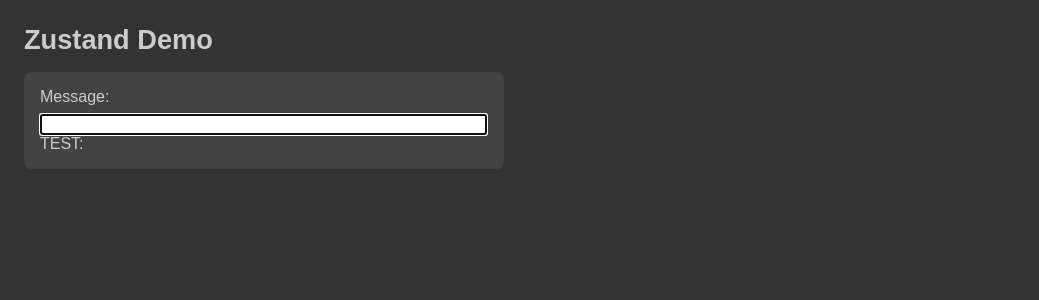
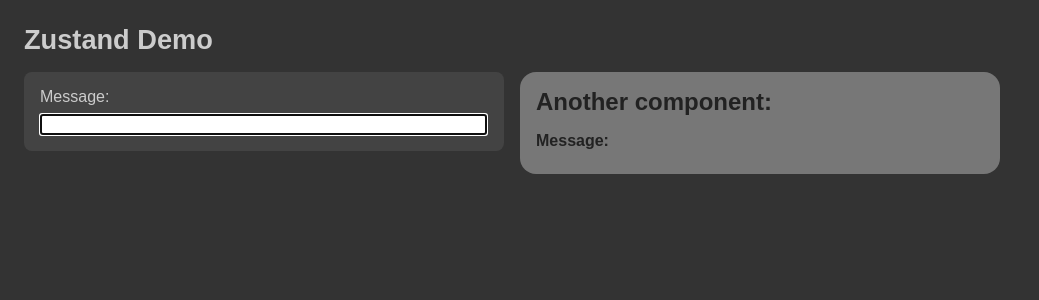
Before and after one commit to edwardtanguay/et01-zustand-state-demo, a React (Vite) app: page / in a window 1280 px wide. Shown: the top 300 px of the page, without its empty margins (0-1039 px from the left). Built offline with nearby package versions, Linux system fonts and the light colour scheme.

Commit message:
prop sharing

```diff
--- a/src/App.tsx
+++ b/src/App.tsx
@@ -1,5 +1,6 @@
 import { useState } from 'react';
 import './App.scss';
+import { InfoBox } from './components/InfoBox';
 
 function App() {
 	const [message, setMessage] = useState('');
@@ -17,8 +18,10 @@
 							value={message}
 							onChange={(e) => setMessage(e.target.value)}
 						/>
-						TEST: {message}
 					</div>
+				</section>
+				<section className="dataArea">
+					<InfoBox message={message} />
 				</section>
 			</main>
 		</div>
--- /dev/null
+++ b/src/components/InfoBox.tsx
@@ -0,0 +1,15 @@
+interface IInfoBoxProps {
+	message: string;
+}
+export const InfoBox = (props: IInfoBoxProps) => {
+	const { message } = props;
+	return (
+		<div className="infoBox">
+			<h2>Another component:</h2>
+			<div className="row">
+				<label>Message:</label>{' '}
+				<span className="theValue">{message}</span>
+			</div>
+		</div>
+	);
+};
```
